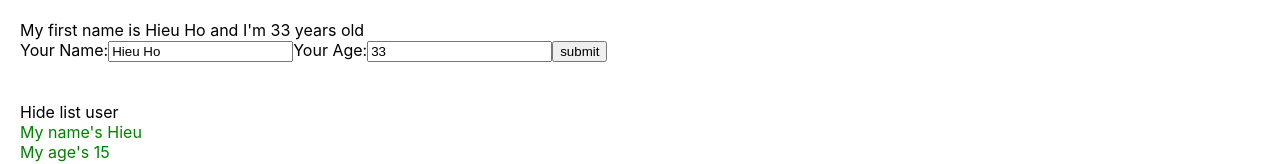
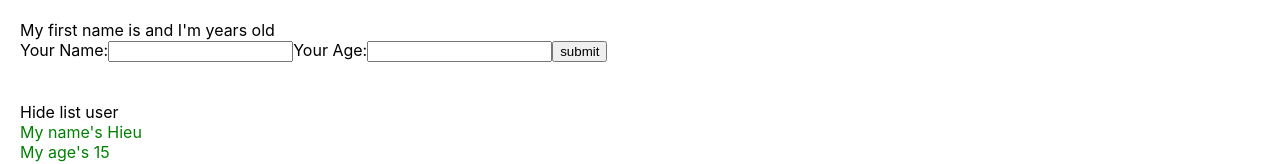
Before and after one commit to hieuhv92/create-react-app, a React (Create React App) app: page / in a window 1280 px wide. Shown: the top 164 px of the page. Built offline with nearby package versions, Linux system fonts and the light colour scheme.

Commit message:
Function as props

```diff
--- a/src/components/UserInfo.js
+++ b/src/components/AddUser.js
@@ -1,10 +1,10 @@
 import React from "react";
 
-class UserInfo extends React.Component {
+class AddUser extends React.Component {
     state = { // the way that React controls data of Componment
-        name: 'Hieu Ho',
+        name: '',
         address: 'Saigon',
-        age: 33
+        age: ''
     } // State is only a javascript object
 
     handleOnchangeName = (event) => {
@@ -21,7 +21,11 @@ class UserInfo extends React.Component {
 
     handleOnSubmit = (event) => {
         event.preventDefault()
-        alert(this.state.name)
+        this.props.handleAddNewUser({
+            id: Math.floor((Math.random() * 100) + 1),
+            name: this.state.name,
+            age: this.state.age
+        })
     }
     render() {
         return (
@@ -39,4 +43,4 @@ class UserInfo extends React.Component {
     }
 }
 
-export default UserInfo;
+export default AddUser;
--- a/src/components/MyComponent.js
+++ b/src/components/MyComponent.js
@@ -1,5 +1,5 @@
 import React from "react";
-import UserInfo from "./UserInfo";
+import AddUser from "./AddUser";
 import DisplayInfo from "./DisplayInfo";
 
 class MyComponent extends React.Component {
@@ -10,10 +10,15 @@ class MyComponent extends React.Component {
             { id: 3, name: 'Dev', age: 35 }
         ]
     }
+    handleAddNewUser = (userObject) => {
+        this.setState({
+            listUsers: [userObject, ...this.state.listUsers]
+        })
+    }
     render() {
         return (
             <div>
-                <UserInfo />
+                <AddUser handleAddNewUser={this.handleAddNewUser} />
                 <br />
                 <br />
                 <DisplayInfo listUsers={this.state.listUsers} />
```
